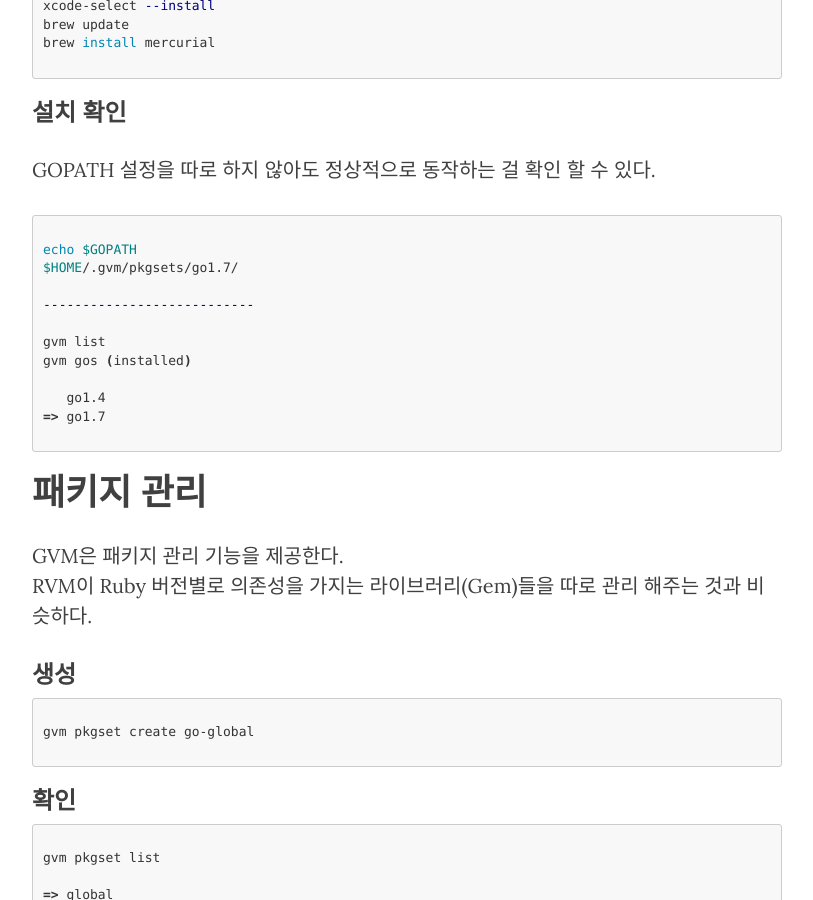
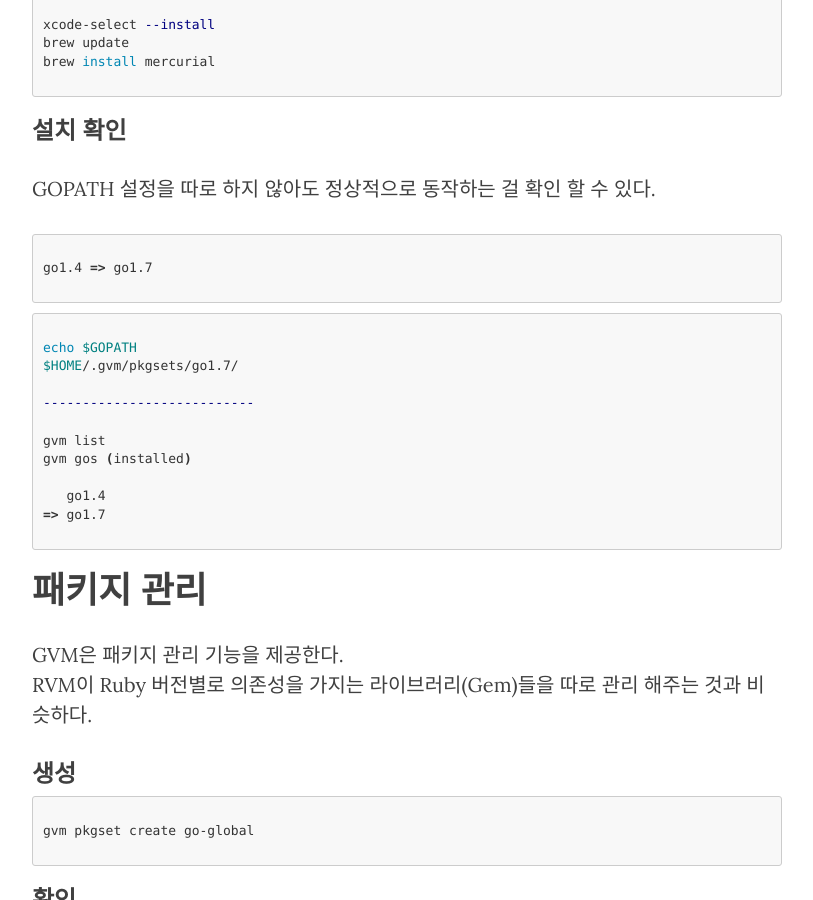
Before and after one commit to hwj4477/hwj4477.github.io, a Jekyll site: the page built from _posts/2016-12-01-Go-GVM-Install.markdown, in a window 1280 px wide and 900 px high, scrolled down 1257 px. Shown: the whole window, without its empty margins (233-1046 px from the left). Built offline with Jekyll 4.4.1, drawn with Linux system fonts in a browser that asks for light colours; nearby versions of some CDN libraries; comment, search, counter and statistics services are not loaded.

Commit message:
markdown test

````diff
--- a/_posts/2016-12-01-Go-GVM-Install.markdown
+++ b/_posts/2016-12-01-Go-GVM-Install.markdown
@@ -22,6 +22,7 @@ Ruby의 [RVM](https://rvm.io/)과 비슷한 형식으로 비슷한 기능을 제
 ``` shell
 
 bash < <(curl -s -S -L https://raw.githubusercontent.com/moovweb/gvm/master/binscripts/gvm-installer)
+
 ```
 
 위의 명령어를 통해 스크립트를 실행해 주면 바로 설치가 완료된다.
@@ -47,6 +48,13 @@ brew install mercurial
 
 ### 설치 확인
 GOPATH 설정을 따로 하지 않아도 정상적으로 동작하는 걸 확인 할 수 있다. <br />
+
+``` shell
+
+go1.4 => go1.7
+
+```
+
 ``` shell
 
 echo $GOPATH
````
